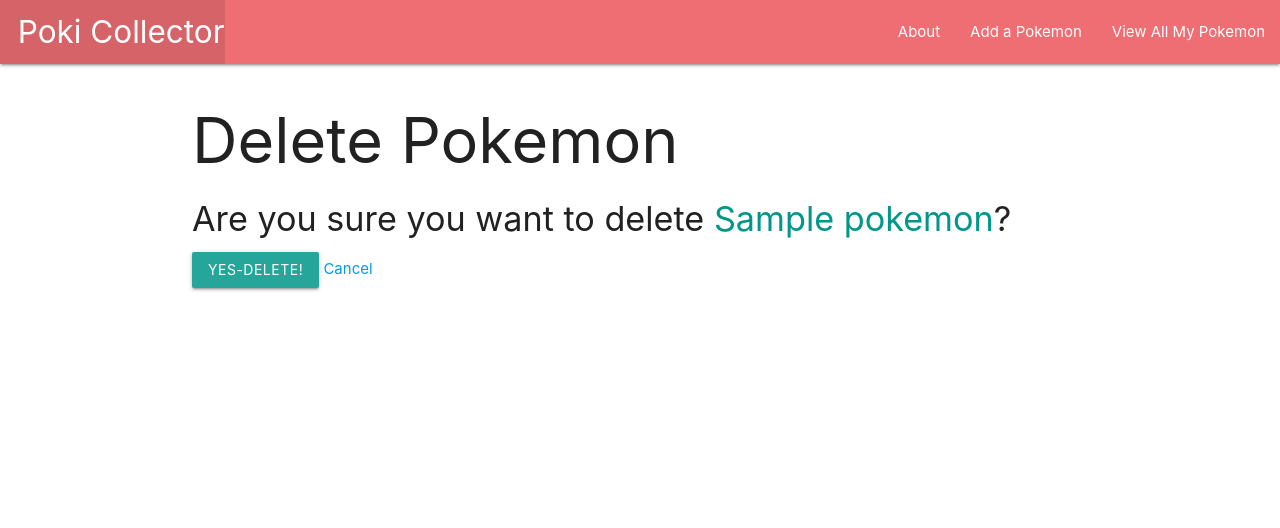
After one commit to baeddavid/poki-collector, a Django app: page /pokemon/1/delete/ in a window 1280 px wide. The commit adds this page. Shown: the top 528 px of the page. Run offline with Django 3.2, Linux system fonts and the light colour scheme; tables that the repository leaves empty hold one stand-in row (values such as "Sample post").

Commit message:
add edit/delete functionality

```diff
--- /dev/null
+++ b/main_app/templates/main_app/pokemon_confirm_delete.html
@@ -0,0 +1,13 @@
+{% extends 'base.html' %}
+
+{% block content%}
+    <h1>Delete Pokemon</h1>
+
+    <h4>Are you sure you want to delete <span class="teal-text">{{ object.name }}</span>?</h4>
+
+    <form action="" method="POST">
+        {% csrf_token %}
+        <input type="submit" value="Yes-Delete!" class="btn">
+        <a href="{% url 'detail' pokemon.id %}">Cancel</a>
+    </form>
+{% endblock %}
--- a/main_app/templates/main_app/pokemon_form.html
+++ b/main_app/templates/main_app/pokemon_form.html
@@ -1,6 +1,11 @@
 {% extends 'base.html' %}
 
 {% block content %}
+    {% if object %}
+        <h1>Edit<span class="teal-text">{{object.name}}</span></h1>
+    {% else %}
+        <h1>Add Pokemon</h1>
+    {% endif %}
 <form action="" method="post">
     {% csrf_token %}
     <table>
--- a/main_app/templates/pokemon/detail.html
+++ b/main_app/templates/pokemon/detail.html
@@ -14,6 +14,10 @@
     {% else %}
       <p>TOO WEAK</p>
     {% endif %}
+    <div class="card-action">
+        <a href="{% url 'pokemon_update' pokemon.id %}">Edit</a>
+        <a href="{% url 'pokemon_delete' pokemon.id %}">Delete</a>
+    </div>
   </div>
 </div>
 
--- a/main_app/urls.py
+++ b/main_app/urls.py
@@ -6,5 +6,7 @@ urlpatterns = [
     path('about/', views.about, name='about'),
     path('pokemon/', views.pokemon_index, name='index'),
     path('pokemon/<int:pokemon_id>/', views.pokemon_detail, name='detail'),
-    path('pokemon/create', views.PokemonCreate.as_view(), name="pokemon_create"),
+    path('pokemon/create', views.PokemonCreate.as_view(), name='pokemon_create'),
+    path('pokemon/<int:pk>/update/', views.PokemonUpdate.as_view(), name='pokemon_update'),
+    path('pokemon/<int:pk>/delete/', views.PokemonDelete.as_view(), name='pokemon_delete'),
 ]
--- a/main_app/views.py
+++ b/main_app/views.py
@@ -1,5 +1,5 @@
 from django.shortcuts import render
-from django.views.generic.edit import CreateView
+from django.views.generic.edit import CreateView, UpdateView, DeleteView
 from django.http import HttpResponse
 from .models import Pokemon
 # Create your views here.
@@ -7,6 +7,14 @@ from .models import Pokemon
 class PokemonCreate(CreateView):
     model = Pokemon
     fields = '__all__'
+    success_url = '/pokemon/'
+
+class PokemonUpdate(UpdateView):
+    model = Pokemon
+    fields = ['description', 'level']
+
+class PokemonDelete(DeleteView):
+    model = Pokemon
     success_url = '/pokemon/'
 
 def home(request):
```
